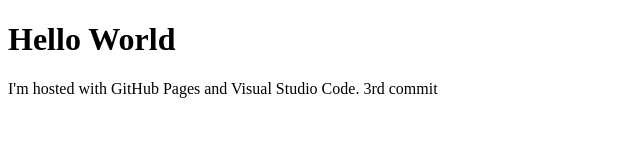
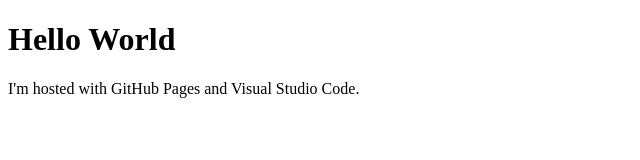
Before and after one commit to Hayden-Matheus/Hayden-Matheus.github.io, a plain HTML site: page index.html in a window 1280 px wide. Shown: the full height of the page, 0-640 px from the left. Drawn offline with Linux system fonts and the light colour scheme.

Commit message:
4th test

```diff
--- a/index.html
+++ b/index.html
@@ -2,6 +2,6 @@
 <html>
 <body>
 <h1>Hello World</h1>
-<p>I'm hosted with GitHub Pages and Visual Studio Code. 3rd commit</p>
+<p>I'm hosted with GitHub Pages and Visual Studio Code.</p>
 </body>
 </html>
```
